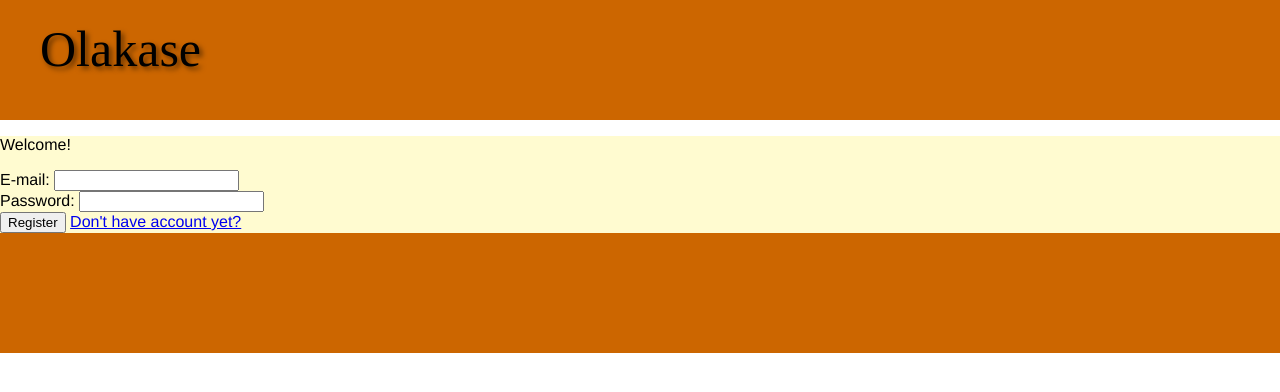
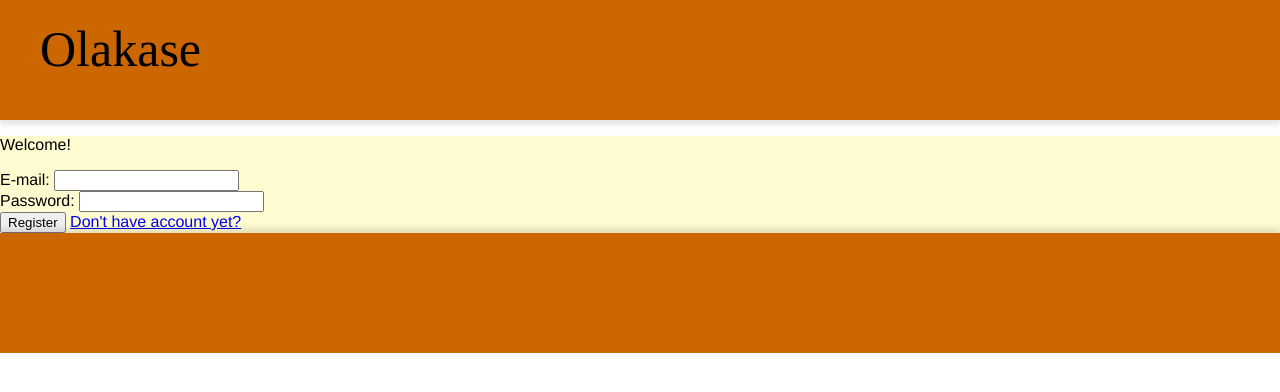
Before and after one commit to VicdeJuan/SI, a PHP site: page /login.html in a window 1280 px wide. Shown: the top 392 px of the page. Run offline with PHP 8.4, Linux system fonts and the light colour scheme.

Commit message:
Sombras en footer y header.
He quitado la del logo que quedaba muy recargada todo.

```diff
--- a/P1/style/main.css
+++ b/P1/style/main.css
@@ -12,23 +12,28 @@
  	font-family: Helvetica, Verdana, Arial;
  }
 
- header{
+ header {
  	background: #C60;
  	height: 15%;
+ 	box-shadow: 0px 5px 5px rgba(0,0,0,0.1);
+ 	position: relative
  }
 
- aside{
+ aside {
 	padding-top: 80px;
 	padding-left: 15px;
  	width: 170px;
  	max-height: calc(100%-80px);
  	float: left;
+ 	position: relative;
  }
 
  footer{
  	height: 15%;
  	background: #C60;
  	clear: both;
+ 	position: relative;
+ 	box-shadow: 0px -5px 5px rgba(0,0,0,0.1);
  }
 
 /** Header **/
@@ -43,7 +48,6 @@
 	float: left;
 	margin-top: -30px;
 	margin-left: 40px;
-	text-shadow: 3px 3px 5px rgba(0,0,0,0.5);
 }
 /** End Header **/
 
```
